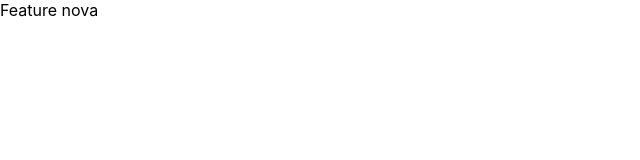
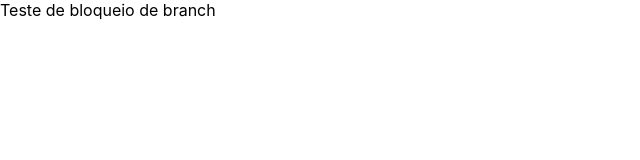
Before and after one commit to WallisonHenrique/az-demo, a React (Create React App) app: page / in a window 1280 px wide. Shown: the top 160 px of the page, without its empty margins (0-640 px from the left). Built offline with nearby package versions, Linux system fonts and the light colour scheme.

Commit message:
Update App.js
Commit teste de bloqueio de branch

```diff
--- a/src/App.js
+++ b/src/App.js
@@ -2,7 +2,7 @@ import React from 'react';
 function App() {
   return (
     <div className="App">
-      Feature nova
+      Teste de bloqueio de branch
     </div>
   );
 }
```
